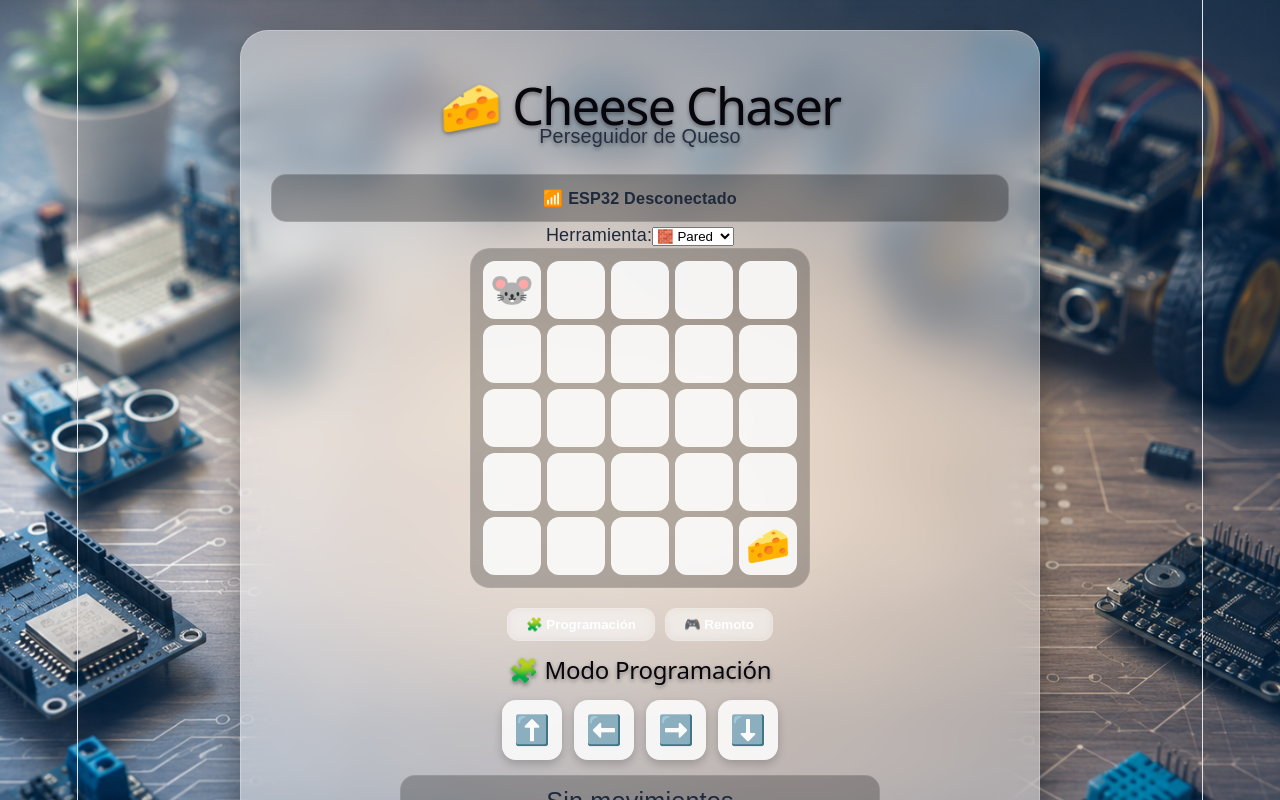
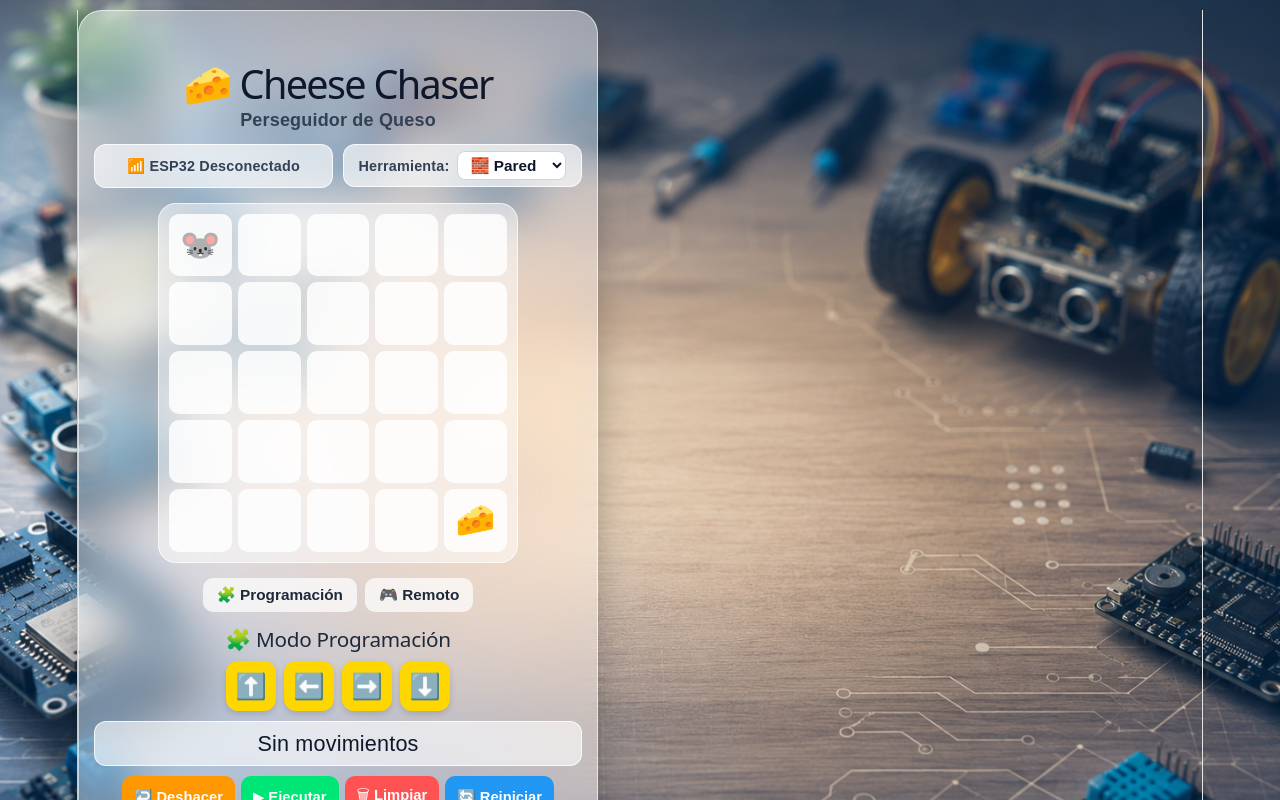
Before and after one commit to jpmax-c/mousebot-ui, a React (Vite) app: page / in a window 1280 px wide. Shown: the top 800 px of the page. Built offline with nearby package versions, Linux system fonts and the light colour scheme.

Commit message:
Update App.css

```diff
--- a/src/App.css
+++ b/src/App.css
@@ -4,9 +4,7 @@
   box-sizing: border-box;
 }
 
-/* 1. CONFIGURACIÓN DE LA IMAGEN DE FONDO */
 body {
-  /* Si la imagen está en src/assets/fondo.jpg */
   background: url("./assets/fondo.jpg") no-repeat center center fixed;
   background-size: cover;
   font-family: Arial, sans-serif;
@@ -14,76 +12,132 @@
   display: flex;
   justify-content: center;
   align-items: center;
+  padding: 10px;
 }
 
-/* Si prefieres usar una imagen desde internet rápidamente para probar, reemplaza la línea background por: */
-/* background: url('https://images.unsplash.com/photo-1518770660439-4636190af475?q=80&w=1920') no-repeat center center fixed; */
-
-/* 2. TARJETA DE CRISTAL TRANSLÚCIDO (GLASSMORPHISM) */
+/* Tarjeta Principal Glassmorphism */
 .app {
   width: 100%;
-  max-width: 800px;
-  margin: 30px auto;
-  padding: 30px;
+  max-width: 520px; /* Ancho optimizado */
+  padding: 20px 15px;
   text-align: center;
-  color:#1e293b;
+  color: #1e293b;
 
-  /* Efecto Glassmorphism */
-  background: rgba(255, 255, 255, 0.45); /* Transparencia tenue */
-  backdrop-filter: blur(20px);            /* Difumina la imagen detrás */
-  -webkit-backdrop-filter: blur(16px);    /* Compatibilidad con Safari */
-  border-radius: 28px;
-  border: 1px solid rgba(255, 255, 255, 0.25); /* Borde brillante tipo cristal */
-  box-shadow: 0 15px 35px rgba(0, 0, 0, 0.4);   /* Sombra profunda */
+  background: rgba(255, 255, 255, 0.45);
+  backdrop-filter: blur(20px) saturate(180%);
+  -webkit-backdrop-filter: blur(20px) saturate(180%);
+
+  border-radius: 24px;
+  border: 1px solid rgba(255, 255, 255, 0.6);
+  box-shadow: 0 15px 35px rgba(0, 0, 0, 0.25);
 }
 
-/* Sombra leve para los textos para garantizar legibilidad */
-h1, h2, h3 {
-  text-shadow: 0 2px 4px rgba(0, 0, 0, 0.4);
+/* Corrección para que el título no se encima */
+.header-title h1 {
+  font-size: 2.2rem;
+  line-height: 1.1;
+  margin-bottom: 4px;
+  color: #0f172a;
 }
 
-h1 {
-  font-size: 2.8rem;
-  margin-bottom: 4px;
+.header-title h3 {
+  font-size: 1rem;
+  line-height: 1;
+  margin-top: 0;
+  margin-bottom: 15px;
+  font-weight: 600;
+  color: #334155;
 }
 
-h3 {
-  font-size: 1.1rem;
-  margin-top: 0;
-  margin-bottom: 25px;
-  font-weight: normal;
-  opacity: 0.95;
+h2 {
+  font-size: 1.15rem;
+  color: #1e293b;
+  margin-top: 15px;
+  margin-bottom: 10px;
 }
 
-/* --- ESTRUCTURA PRINCIPAL --- */
+/* Barra superior horizontal y compacta */
+.top-controls {
+  display: flex;
+  justify-content: space-between;
+  align-items: center;
+  gap: 10px;
+  margin-bottom: 15px;
+  flex-wrap: wrap;
+}
+
+.wifi-status {
+  background: rgba(255, 255, 255, 0.65);
+  color: #334155;
+  padding: 8px 12px;
+  border-radius: 12px;
+  font-weight: bold;
+  font-size: 0.8rem;
+  border: 1px solid rgba(255, 255, 255, 0.8);
+  flex: 1;
+  min-width: 140px;
+}
+
+/* Estilo para el Desplegable de Herramientas */
+.edit-tools-dropdown {
+  background: rgba(255, 255, 255, 0.65);
+  padding: 6px 12px;
+  border-radius: 12px;
+  border: 1px solid rgba(255, 255, 255, 0.8);
+  display: flex;
+  align-items: center;
+  gap: 8px;
+  flex: 1;
+  min-width: 160px;
+  justify-content: center;
+}
+
+.edit-tools-dropdown label {
+  font-size: 0.8rem;
+  font-weight: bold;
+  color: #334155;
+}
+
+.edit-tools-dropdown select {
+  background: #ffffff;
+  border: 1px solid #cbd5e1;
+  border-radius: 8px;
+  padding: 4px 8px;
+  font-size: 0.85rem;
+  font-weight: bold;
+  color: #0f172a;
+  cursor: pointer;
+  outline: none;
+}
+
+/* Matriz Adaptable */
 .main-layout {
   display: flex;
   justify-content: center;
-  align-items: center;
-  gap: 25px;
-  margin-bottom: 20px;
-  flex-wrap: wrap;
+  margin-bottom: 15px;
 }
 
 .maze-grid {
   display: grid;
   grid-template-columns: repeat(5, 1fr);
   gap: 6px;
-  background: rgba(0, 0, 0, 0.25);
-  padding: 12px;
-  border-radius: 20px;
-  border: 1px solid rgba(255, 255, 255, 0.1);
+  background: rgba(255, 255, 255, 0.5);
+  padding: 10px;
+  border-radius: 18px;
+  border: 1px solid rgba(255, 255, 255, 0.7);
+  width: 100%;
+  max-width: 360px; /* Evita que crezca demasiado en pantallas grandes */
 }
 
 .cell {
-  width: 58px;
-  height: 58px;
-  background: rgba(255, 255, 255, 0.9);
-  border-radius: 12px;
+  aspect-ratio: 1 / 1; /* Cuadrados perfectos siempre */
+  width: 100%;
+  background: rgba(255, 255, 255, 0.85);
+  border-radius: 10px;
   display: flex;
   justify-content: center;
   align-items: center;
-  font-size: 2rem;
+  font-size: clamp(1.4rem, 5vw, 1.8rem); /* Iconos escalables según el celular */
   cursor: pointer;
   transition: all 0.2s ease;
   user-select: none;
@@ -91,149 +145,85 @@
 
 .cell:hover {
   background: #ffffff;
-  transform: scale(1.04);
+  transform: scale(1.03);
 }
 
 .cell.cell-wall {
   background: #795548;
-  box-shadow: inset 0 0 8px rgba(0, 0, 0, 0.5);
+  box-shadow: inset 0 0 6px rgba(0, 0, 0, 0.4);
 }
 
-/* --- PANEL LATERAL --- */
-.side-panel {
-  display: flex;
-  flex-direction: column;
-  gap: 15px;
-  min-width: 210px;
-}
-
-.wifi-status {
-  background: rgba(0, 0, 0, 0.3);
-  padding: 10px 16px;
-  border-radius: 15px;
-  font-weight: bold;
-  font-size: 0.9rem;
-  border: 1px solid rgba(255, 255, 255, 0.15);
-}
-
-.edit-tools {
-  background: rgba(0, 0, 0, 0.25);
-  padding: 15px;
-  border-radius: 18px;
-  display: flex;
-  flex-direction: column;
-  gap: 10px;
-  border: 1px solid rgba(255, 255, 255, 0.1);
-}
-
-.edit-tools span {
-  font-size: 0.9rem;
-  font-weight: bold;
-}
-
-.tool-buttons {
-  display: flex;
-  flex-direction: column;
-  gap: 8px;
-}
-
-.tool-buttons button {
-  padding: 10px;
-  border: none;
-  border-radius: 12px;
-  cursor: pointer;
-  background: rgba(255, 255, 255, 0.85);
-  font-size: 0.95rem;
-  font-weight: bold;
-  transition: all 0.2s ease;
-}
-
-.tool-buttons button.active {
-  background: #ffd700;
-  color: #222;
-  transform: scale(1.03);
-  box-shadow: 0 0 12px rgba(255, 215, 0, 0.6);
-}
-
-/* --- CONTROLES Y RUTA --- */
+/* Modos y Botones de Control */
 .mode-selector {
-  margin: 15px 0;
+  margin: 10px 0;
 }
 
 .mode-selector button {
-  margin: 0 5px;
-  padding: 8px 18px;
+  margin: 0 4px;
+  padding: 8px 14px;
   border: none;
-  border-radius: 12px;
+  border-radius: 10px;
   cursor: pointer;
   font-weight: bold;
-  background: rgba(255, 255, 255, 0.2);
-  color: white;
-  backdrop-filter: blur(5px);
-  border: 1px solid rgba(255, 255, 255, 0.2);
+  font-size: 0.85rem;
+  background: rgba(255, 255, 255, 0.7);
+  color: #1e293b;
   transition: 0.2s;
-}
-
-.mode-selector button:hover {
-  background: rgba(255, 255, 255, 0.4);
 }
 
 .buttons {
   display: flex;
   justify-content: center;
-  gap: 12px;
-  margin-top: 15px;
+  gap: 8px;
+  margin-top: 10px;
 }
 
 .buttons button,
 .remote-pad button {
-  width: 60px;
-  height: 60px;
-  font-size: 1.6rem;
+  width: 50px;
+  height: 50px;
+  font-size: 1.4rem;
   border: none;
-  border-radius: 14px;
+  border-radius: 12px;
   cursor: pointer;
-  background: rgba(255, 255, 255, 0.85);
+  background: #ffd700;
   transition: 0.2s;
-  box-shadow: 0 4px 10px rgba(0, 0, 0, 0.2);
-}
-
-.buttons button:hover,
-.remote-pad button:hover {
-  transform: scale(1.08);
-  background: white;
+  box-shadow: 0 3px 6px rgba(0, 0, 0, 0.15);
 }
 
 .route-box {
-  margin: 15px auto;
-  background: rgba(0, 0, 0, 0.25);
-  padding: 12px;
-  border-radius: 15px;
+  margin: 10px auto;
+  background: rgba(255, 255, 255, 0.6);
+  padding: 8px;
+  border-radius: 12px;
   width: 100%;
-  max-width: 480px;
-  min-height: 52px;
+  min-height: 45px;
   display: flex;
   align-items: center;
   justify-content: center;
   flex-wrap: wrap;
-  gap: 8px;
-  font-size: 1.4rem;
-  border: 1px solid rgba(255, 255, 255, 0.1);
+  gap: 6px;
+  font-size: 1.2rem;
+  border: 1px solid rgba(255, 255, 255, 0.8);
+  color: #0f172a;
 }
 
 .action-buttons {
-  margin-top: 15px;
+  margin-top: 10px;
+  display: flex;
+  justify-content: center;
+  flex-wrap: wrap;
+  gap: 6px;
 }
 
 .start-btn,
 .clear-btn,
 .reset-btn,
 .undo-btn {
-  margin: 4px;
-  padding: 10px 18px;
+  padding: 8px 12px;
   border: none;
-  border-radius: 12px;
-  font-size: 0.9rem;
+  border-radius: 10px;
+  font-size: 0.82rem;
   font-weight: bold;
   cursor: pointer;
   color: white;
@@ -245,67 +235,51 @@
 .reset-btn { background: #2196f3; }
 .undo-btn { background: #ff9800; }
 
-.start-btn:hover,
-.clear-btn:hover,
-.reset-btn:hover,
-.undo-btn:hover {
-  opacity: 0.9;
-  transform: translateY(-2px);
-}
-
 .remote-pad {
   display: flex;
   flex-direction: column;
   align-items: center;
-  gap: 10px;
-  margin-top: 15px;
+  gap: 8px;
+  margin-top: 10px;
 }
 
 .middle-row {
   display: flex;
-  gap: 15px;
+  gap: 12px;
 }
 
-/* MODAL */
+/* Modal Emergente */
 .modal-overlay {
   position: fixed;
   top: 0;
   left: 0;
   width: 100vw;
   height: 100vh;
-  background: rgba(0, 0, 0, 0.6);
+  background: rgba(0, 0, 0, 0.5);
   display: flex;
   justify-content: center;
   align-items: center;
   z-index: 1000;
-  backdrop-filter: blur(6px);
+  backdrop-filter: blur(4px);
 }
 
 .modal-content {
   background: #ffffff;
   color: #222222;
-  padding: 30px;
-  border-radius: 24px;
-  box-shadow: 0 10px 30px rgba(0, 0, 0, 0.4);
+  padding: 25px;
+  border-radius: 20px;
   text-align: center;
-  max-width: 380px;
+  max-width: 320px;
   width: 85%;
-}
-
-.modal-content h2 {
-  color: #2e7d32;
-  margin-top: 0;
-  margin-bottom: 12px;
-  text-shadow: none;
 }
 
 .close-modal-btn {
   background: #00e676;
   color: white;
   border: none;
-  padding: 12px 26px;
-  border-radius: 14px;
-  font-size: 1rem;
+  padding: 10px 20px;
+  border-radius: 12px;
   font-weight: bold;
   cursor: pointer;
+  margin-top: 10px;
 }
```
